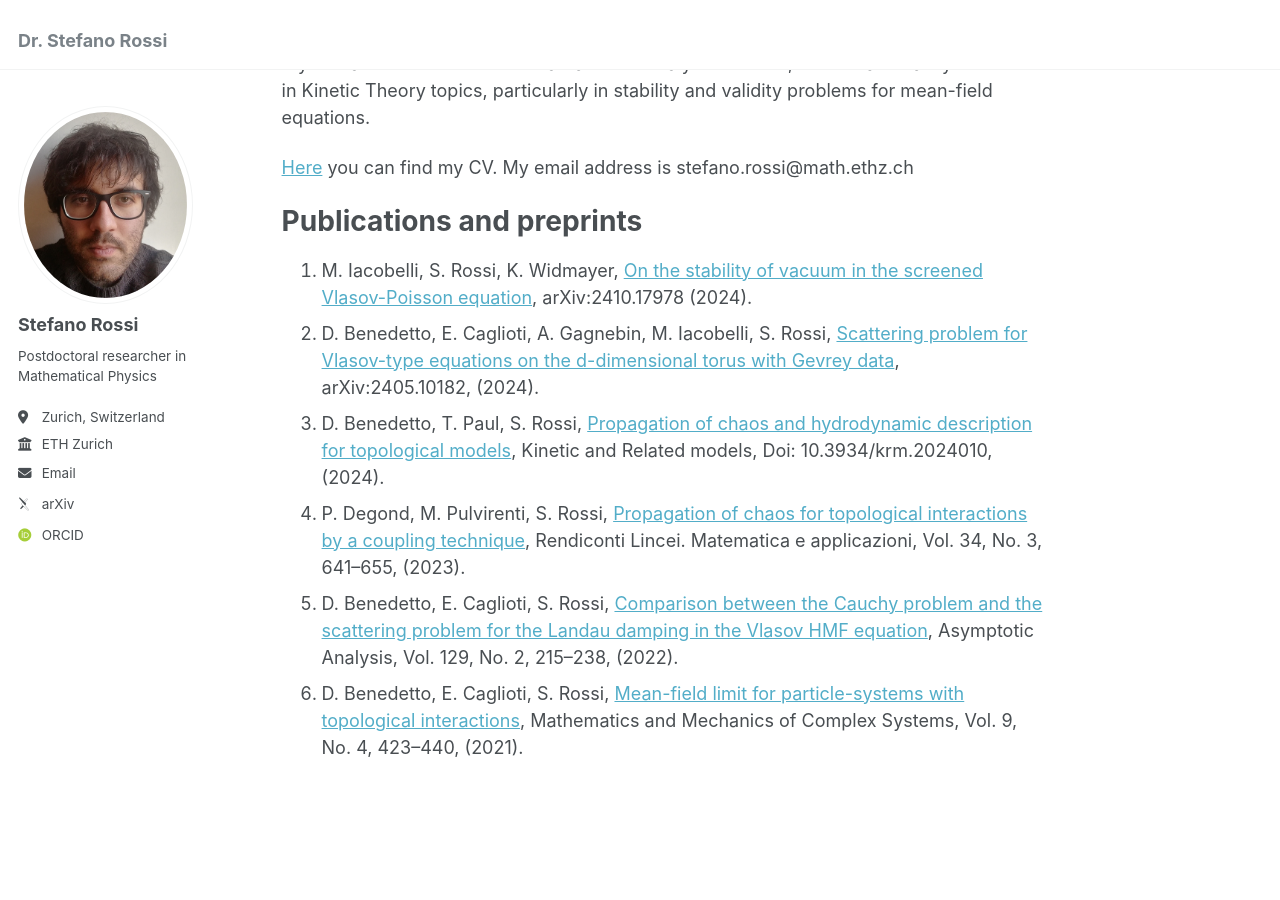
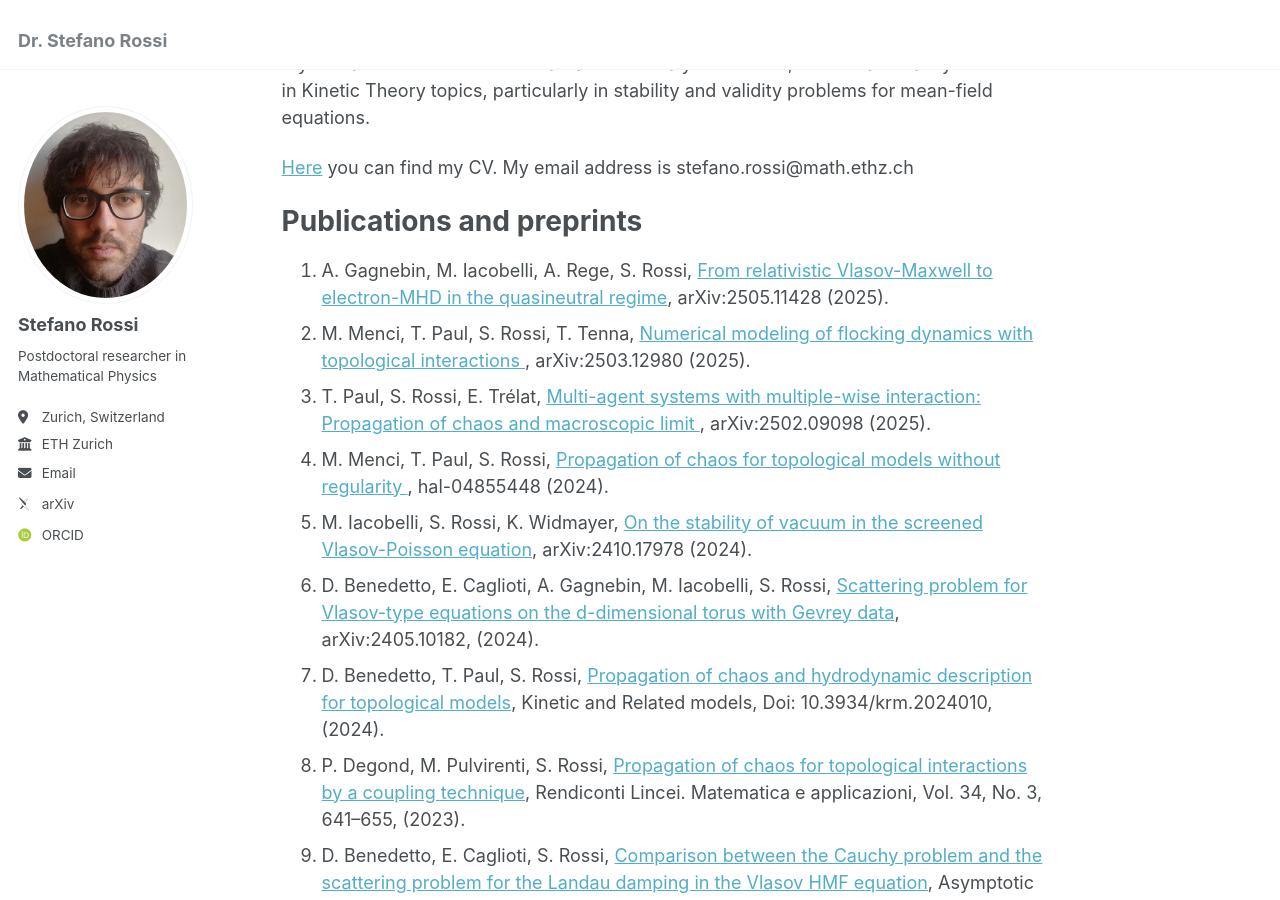
Before and after one commit to StefRossi/StefRossi.github.io, a Jekyll site: the page built from _pages/about.md, in a window 1280 px wide and 900 px high, scrolled down 334 px. Built offline with Jekyll 4.4.1, drawn with Linux system fonts in a browser that asks for light colours; some web fonts are replaced.

Commit message:
Update about.md

```diff
--- a/_pages/about.md
+++ b/_pages/about.md
@@ -19,6 +19,14 @@ My research interests lie in the area of the Analysis of PDEs, where I am mainly
 Publications and preprints
 ======
 
+
+1. A. Gagnebin, M. Iacobelli, A. Rege, S. Rossi, [From relativistic Vlasov-Maxwell to electron-MHD in the quasineutral regime](https://arxiv.org/abs/2505.11428), arXiv:2505.11428 (2025).
+1. M. Menci, T. Paul, S. Rossi, T. Tenna, [Numerical modeling of flocking dynamics with topological interactions
+](https://arxiv.org/abs/2503.12980), arXiv:2503.12980 (2025).
+1. T. Paul, S. Rossi, E. Trélat, [Multi-agent systems with multiple-wise interaction: Propagation of chaos and macroscopic limit
+](https://arxiv.org/abs/2502.09098), arXiv:2502.09098 (2025).
+1. M. Menci, T. Paul, S. Rossi, [Propagation of chaos for topological models without regularity
+](https://hal.science/hal-04855448v2), hal-04855448 (2024).
 1. M. Iacobelli, S. Rossi, K. Widmayer, [On the stability of vacuum in the screened
 Vlasov-Poisson equation](https://arxiv.org/abs/2410.17978), arXiv:2410.17978 (2024).
 1. D. Benedetto, E. Caglioti, A. Gagnebin, M. Iacobelli, S. Rossi, [Scattering problem
```
